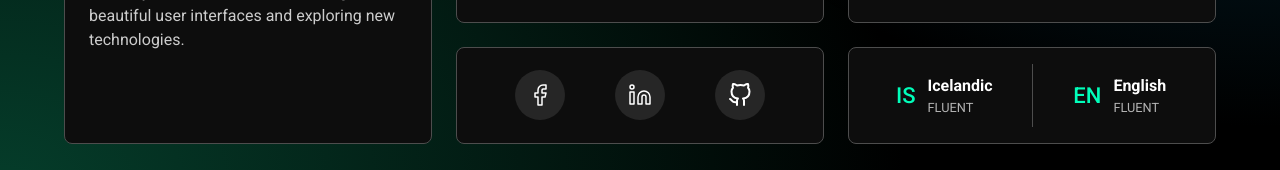
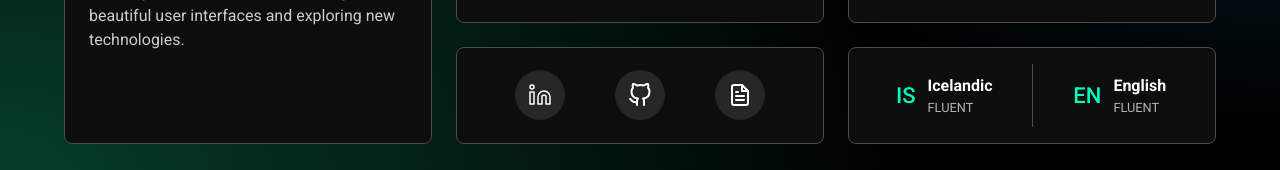
Before and after one commit to gunnarbirnir/resume-3.0, a React (Vite) app: page / in a window 1280 px wide. Shown: the part 608-778 px from the top of the page. Built offline with nearby package versions, Linux system fonts and the light colour scheme.

Commit message:
Add PDF link

```diff
--- a/src/components/GridItems/SocialItem/index.tsx
+++ b/src/components/GridItems/SocialItem/index.tsx
@@ -7,11 +7,11 @@ import Icon from "../../Icon";
 import FadeIn from "../../FadeIn";
 
 const ITEMS = [
-  {
+  /* {
     icon: Icon.Facebook,
     label: "Facebook",
     link: "https://www.facebook.com/gunnarbirnir/",
-  },
+  }, */
   {
     icon: Icon.LinkedIn,
     label: "LinkedIn",
@@ -21,6 +21,11 @@ const ITEMS = [
     icon: Icon.Github,
     label: "GitHub",
     link: "https://github.com/gunnarbirnir",
+  },
+  {
+    icon: Icon.File,
+    label: "PDF",
+    link: "/resume.pdf",
   },
 ];
 
@@ -40,6 +45,7 @@ const SocialItem: FC = () => {
         href={link}
         target="_blank"
         rel="noreferrer"
+        title={label}
         aria-label={label}
       >
         <IconBackground />
--- /dev/null
+++ b/src/components/Icon/FileIcon.tsx
@@ -0,0 +1,25 @@
+import { FC } from "react";
+
+const FileIcon: FC = () => {
+  return (
+    <svg
+      xmlns="http://www.w3.org/2000/svg"
+      width="24"
+      height="24"
+      viewBox="0 0 24 24"
+      fill="none"
+      stroke="currentColor"
+      stroke-width="2"
+      stroke-linecap="round"
+      stroke-linejoin="round"
+    >
+      <path d="M14 2H6a2 2 0 0 0-2 2v16a2 2 0 0 0 2 2h12a2 2 0 0 0 2-2V8z"></path>
+      <polyline points="14 2 14 8 20 8"></polyline>
+      <line x1="16" y1="13" x2="8" y2="13"></line>
+      <line x1="16" y1="17" x2="8" y2="17"></line>
+      <polyline points="10 9 9 9 8 9"></polyline>
+    </svg>
+  );
+};
+
+export default FileIcon;
--- a/src/components/Icon/index.tsx
+++ b/src/components/Icon/index.tsx
@@ -4,6 +4,7 @@ import Facebook from "./FacebookIcon";
 import Github from "./GithubIcon";
 import LinkedIn from "./LinkedInIcon";
 import Mail from "./MailIcon";
+import File from "./FileIcon";
 
 const Icon = {
   Arrow,
@@ -12,6 +13,7 @@ const Icon = {
   Github,
   LinkedIn,
   Mail,
+  File,
 };
 
 export default Icon;
```
